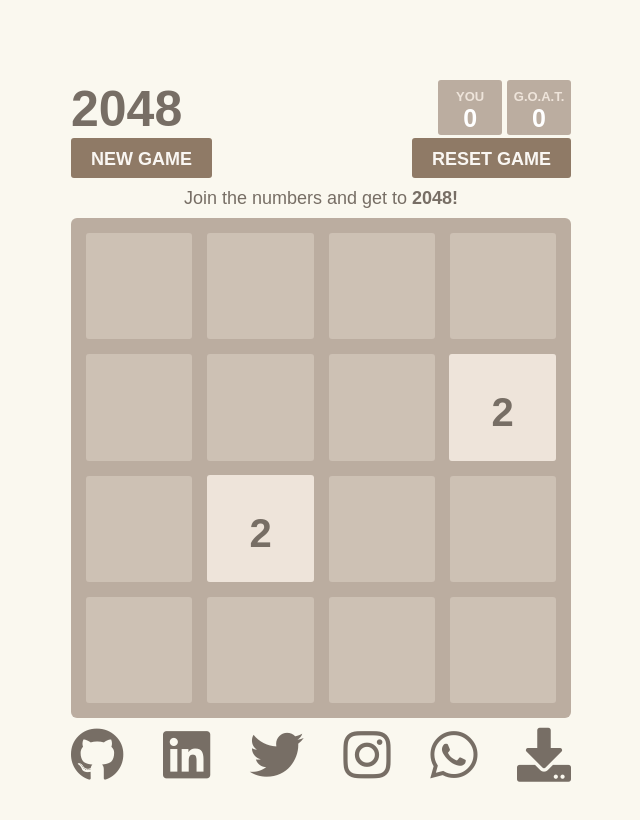
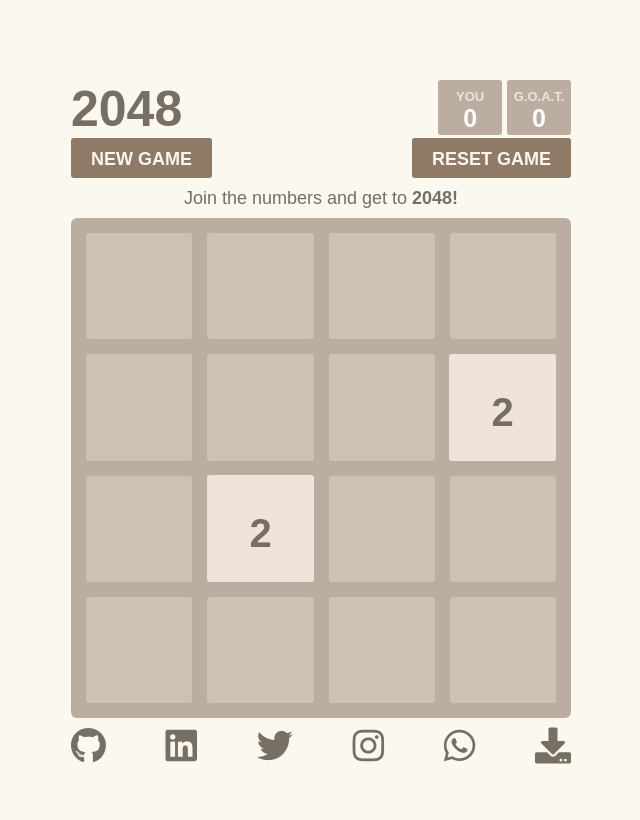
Before and after one commit to webasim/2048-Game, a plain HTML site: page index.html in a window 1280 px wide. Shown: the whole page, without its empty margins (319-959 px from the left). Drawn offline with Linux system fonts and the light colour scheme.

Commit message:
new update

```diff
--- a/index.html
+++ b/index.html
@@ -99,12 +99,12 @@
       <!-- Include Font Awesome Stylesheet in Header -->
       <link href="//cdnjs.cloudflare.com/ajax/libs/font-awesome/5.15.4/css/all.min.css" rel="stylesheet">
       <div class="icons" style="display: flex; justify-content: space-between;">
-          <a href="https://github.com/cryptasim"><i class="fab fa-github fa-3x social"></i></a>
-          <a href="https://www.linkedin.com/in/asim-kumar-hansda-7a5872251/"><i id="social-linkedin" class="fab fa-linkedin fa-3x social"></i></a>
-          <a href="https://twitter.com/asimkumarhansda"><i id="social-twitter" class="fab fa-twitter fa-3x social"></i></a>
-          <a href="https://www.instagram.com/asimkrhansda"><i id="social-insta" class="fab fa-instagram fa-3x social"></i></a>
-          <a href="https://wa.me/918101061561"><i class="fab fa-whatsapp fa-3x social"></i></a>
-          <a href="https://drive.google.com/drive/u/0/folders/1j8cFc8-FR2dbYLlkgN_dOb7Rt51fa4YE"><i class="fas fa-download fa-3x social"></i></a>
+          <a href="https://github.com/cryptasim"><i class="fab fa-github fa-2x social"></i></a>
+          <a href="https://www.linkedin.com/in/asim-kumar-hansda-7a5872251/"><i id="social-linkedin" class="fab fa-linkedin fa-2x social"></i></a>
+          <a href="https://twitter.com/asimkumarhansda"><i id="social-twitter" class="fab fa-twitter fa-2x social"></i></a>
+          <a href="https://www.instagram.com/asimkrhansda"><i id="social-insta" class="fab fa-instagram fa-2x social"></i></a>
+          <a href="https://wa.me/918101061561"><i class="fab fa-whatsapp fa-2x social"></i></a>
+          <a href="https://drive.google.com/drive/u/0/folders/1j8cFc8-FR2dbYLlkgN_dOb7Rt51fa4YE"><i class="fas fa-download fa-2x social"></i></a>
       </div>
     </section>
     <script src="script.js"></script>
```
